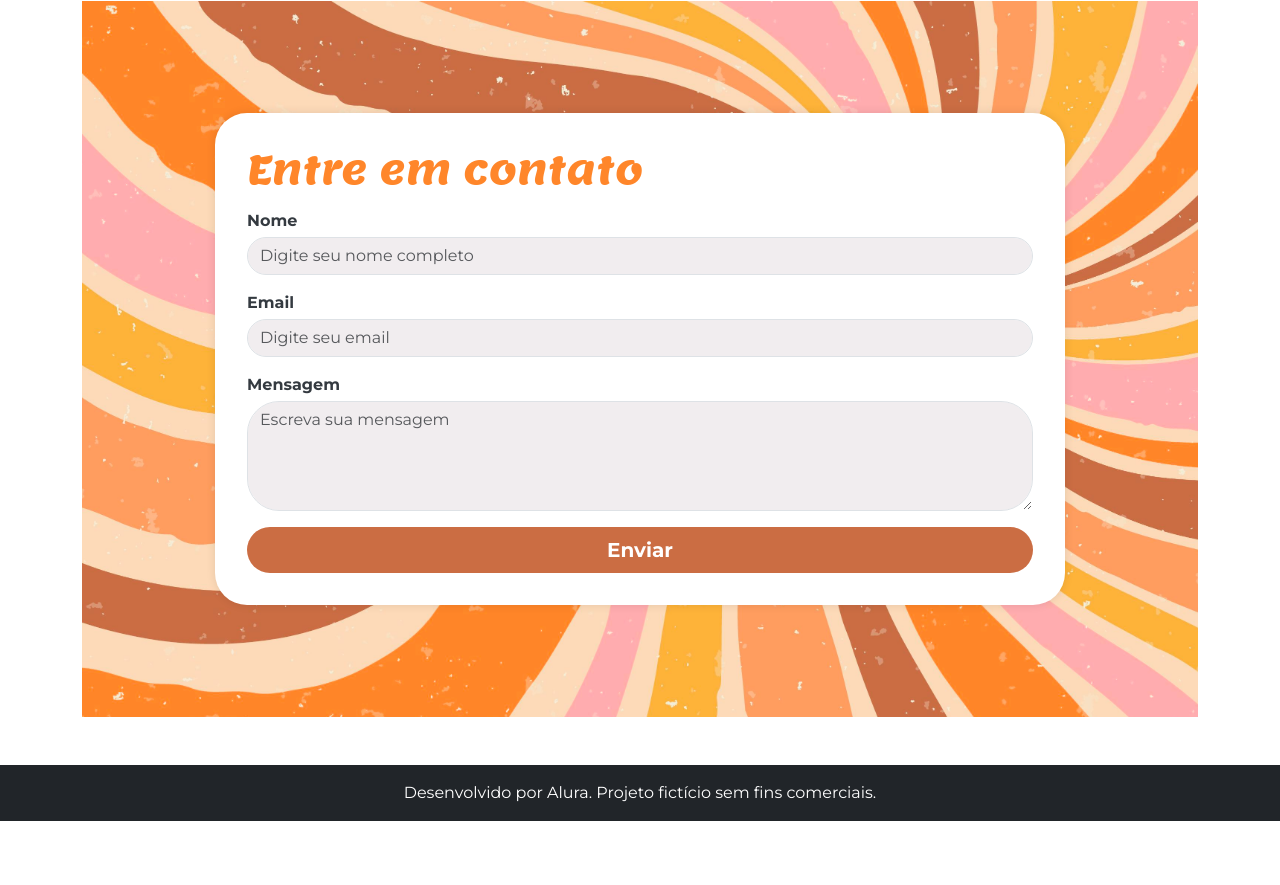
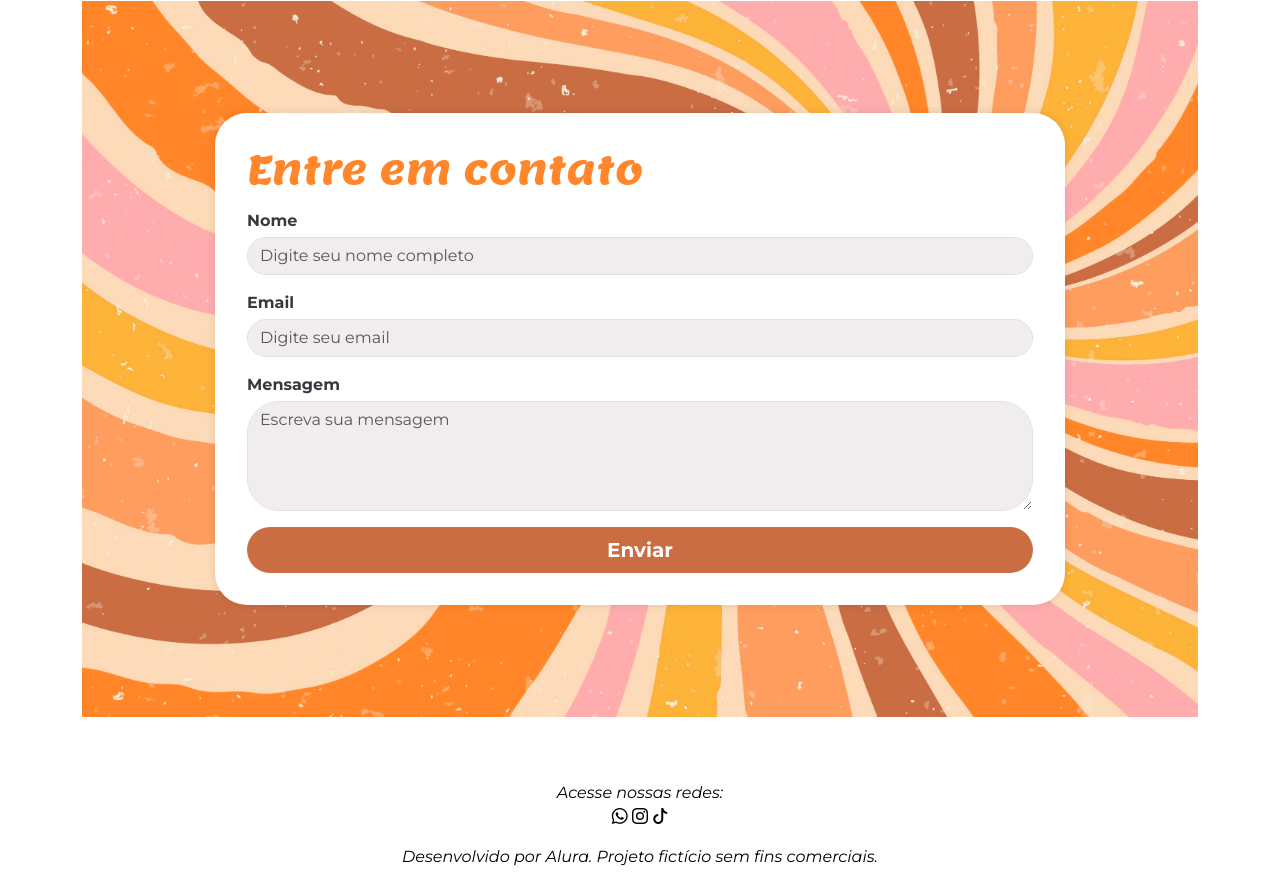
Before and after one commit to camilapessoa/tropicalia-acessivel, a plain HTML site: page index.html in a window 1280 px wide. Shown: the part 2518-3403 px from the top of the page. Before the commit the page ends 3339 px from the top, so only its background shows below. Drawn offline with nearby package versions, Linux system fonts and the light colour scheme.

Commit message:
section footer

```diff
--- a/index.html
+++ b/index.html
@@ -6,6 +6,7 @@
     <link rel="preconnect" href="https://fonts.googleapis.com">
     <title>Tropicália</title>
     <link href="https://cdn.jsdelivr.net/npm/bootstrap@5.3.3/dist/css/bootstrap.min.css" rel="stylesheet">
+    <link rel="stylesheet" href="https://cdn.jsdelivr.net/npm/bootstrap-icons@1.11.3/font/bootstrap-icons.min.css">
     <link rel="stylesheet" href="styles.css">
     <link rel="preconnect" href="https://fonts.gstatic.com" crossorigin>
     <link href="https://fonts.googleapis.com/css2?family=Montserrat:ital,wght@0,100..900;1,100..900&display=swap" rel="stylesheet">
@@ -102,8 +103,15 @@
             </div>
         </section>
     </main>
-    <footer class="bg-dark text-white text-center p-3">
-        <p>Desenvolvido por Alura. Projeto fictício sem fins comerciais.</p>
+    <footer class="bg-white text-black text-center p-3 fst-italic">
+        <p>Acesse nossas redes:</p>
+        <i class="bi bi-whatsapp"></i>
+        <i class="bi bi-instagram"></i>
+        <i class="bi bi-tiktok"></i>
+        <p class="mt-3">Desenvolvido por Alura. Projeto fictício sem fins comerciais.</p>
+
+
+
     </footer>
     <script src="https://cdn.jsdelivr.net/npm/bootstrap@5.3.3/dist/js/bootstrap.bundle.min.js"></script>
     <script src="script.js"></script>
```
